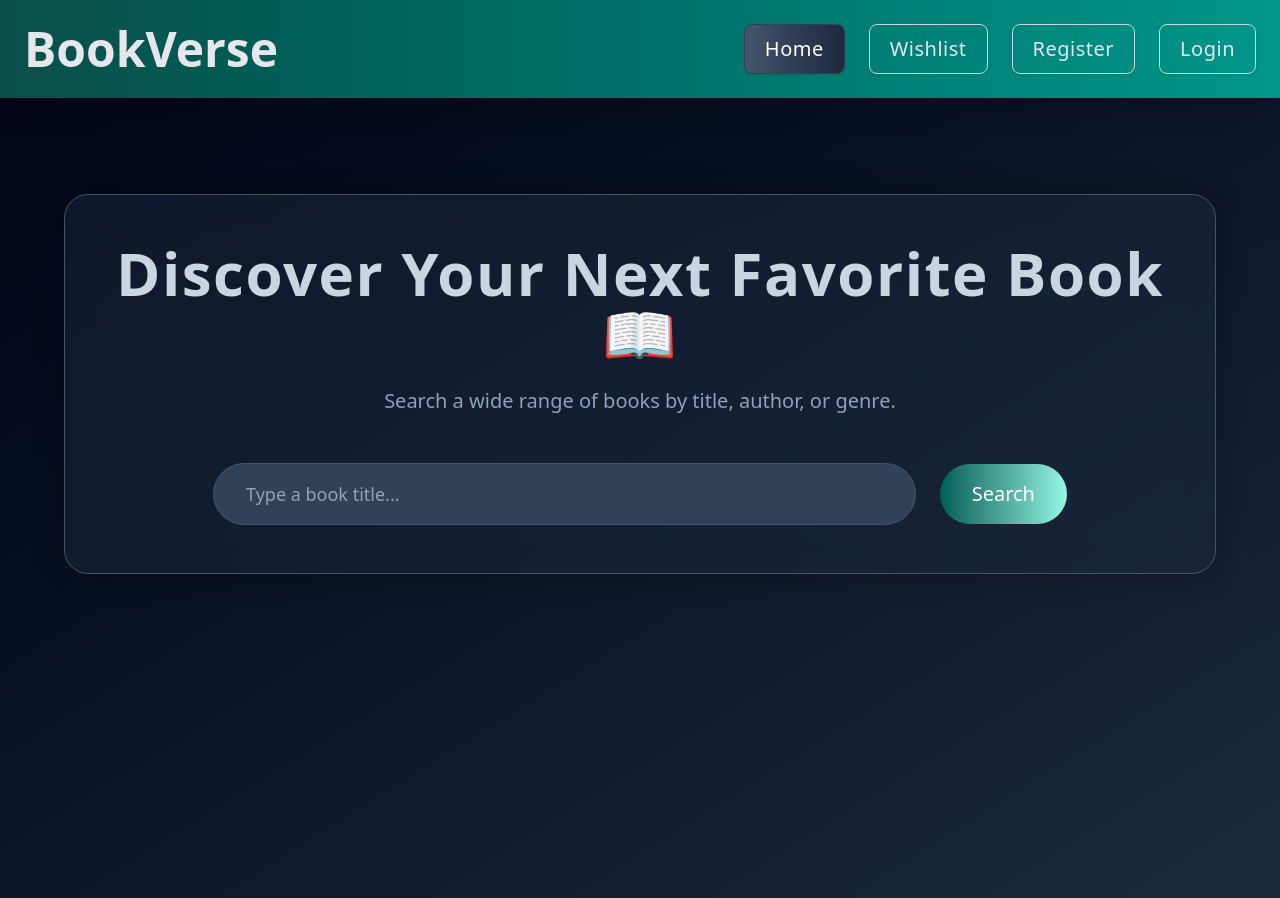
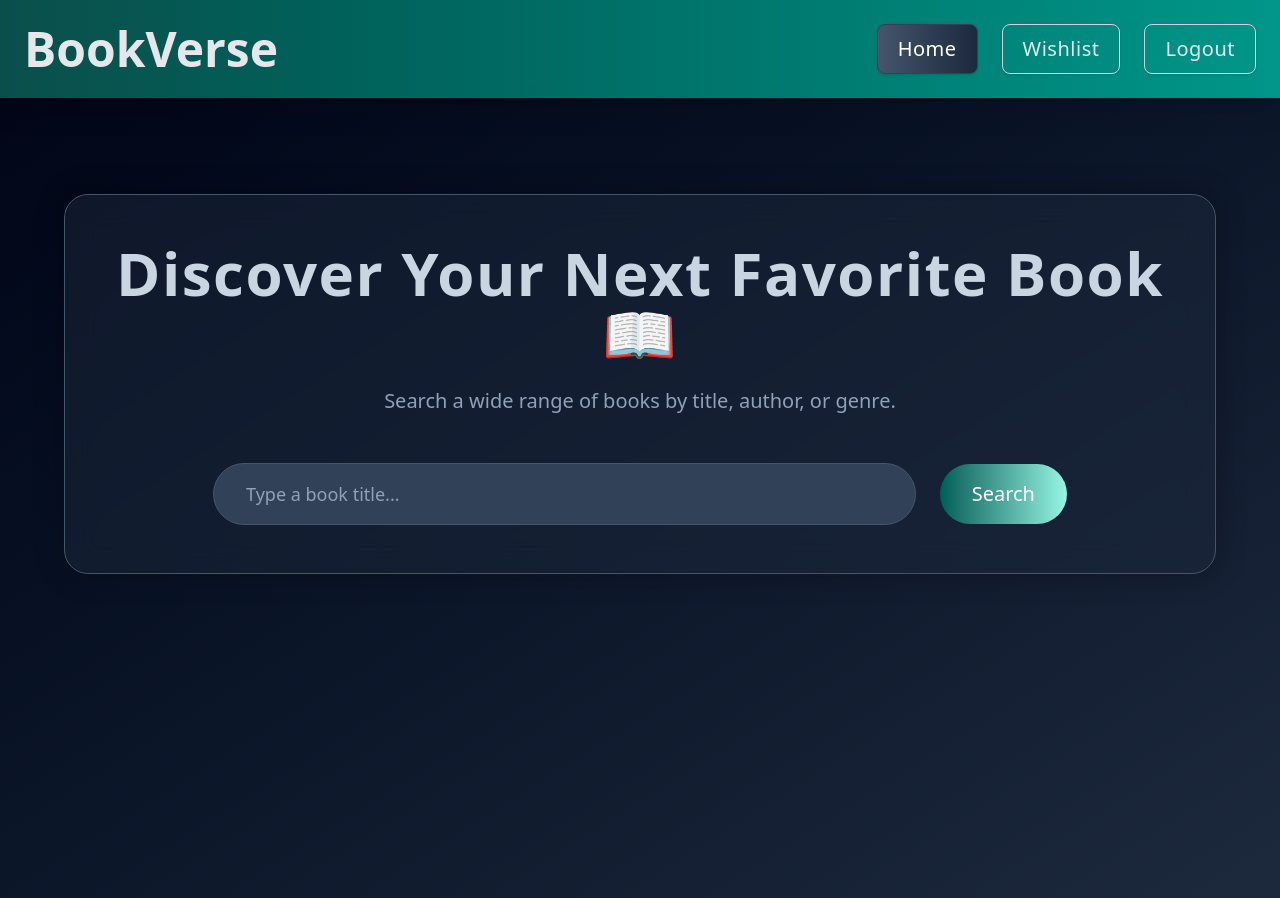
Before and after one commit to KalpaniKapuge/API-book-finder-frontend, a React (Vite) app: page / in a window 1280 px wide. Built offline with nearby package versions, Linux system fonts and the light colour scheme; sample sign-in values are in the browser's storage.

Commit message:
create logout function✏️

```diff
--- a/src/App.jsx
+++ b/src/App.jsx
@@ -1,4 +1,4 @@
-// App.jsx
+import React, { useState, useEffect, useContext } from 'react';
 import { BrowserRouter as Router, Routes, Route, Link, useLocation, useNavigate } from 'react-router-dom';
 import Home from './pages/home';
 import Wishlist from './pages/wishlist';
@@ -6,17 +6,45 @@ import Login from './pages/login';
 import Register from './pages/register';
 import AllBooks from './pages/allBooks';
 import BookDetail from './pages/bookDetail';
+import ProtectedRoute from './components/protectRoute';
 import { ToastContainer, toast } from 'react-toastify';
 import 'react-toastify/dist/ReactToastify.css';
 import './App.css';
+import { AuthContext } from './context/authContext';  // <-- import your context here
+import { AuthProvider } from './context/authContext';
+
 
 function App() {
-  const isLoggedIn = !!localStorage.getItem('token');
+  const { isLoggedIn, logout } = useContext(AuthContext);
+  const navigate = useNavigate();
+  const location = useLocation();
+
+  useEffect(() => {
+    const handleStorageChange = () => {
+      setIsLoggedIn(!!localStorage.getItem('token'));
+    };
+
+    const handleLoginEvent = () => {
+      setIsLoggedIn(true);
+    };
+
+    window.addEventListener('storage', handleStorageChange);
+    window.addEventListener('login', handleLoginEvent);
+
+    return () => {
+      window.removeEventListener('storage', handleStorageChange);
+      window.removeEventListener('login', handleLoginEvent);
+    };
+  }, []);
+
+ const handleLogout = () => {
+    logout();
+    toast.success('Logged out successfully');
+    navigate('/login');
+  };
 
   const NavLink = ({ to, label, protectedLink }) => {
-  const location = useLocation();
     const isActive = location.pathname === to;
-  const isLoggedIn = !!localStorage.getItem('token');
 
     const handleClick = (e) => {
       if (protectedLink && !isLoggedIn) {
@@ -40,38 +68,59 @@ function App() {
     );
   };
 
-
   return (
-    <Router>
-      <div className="bg-gradient-to-br from-slate-950 to-slate-800  min-h-screen text-gray-300 font-sans">
+    <div className="bg-gradient-to-br from-slate-950 to-slate-800 min-h-screen text-gray-300 font-sans">
       <nav className="bg-gradient-to-r from-teal-900 to-teal-600 shadow-xl sticky top-0 z-50">
-
         <div className="container mx-auto px-6 py-6 flex justify-between items-center">
-            <h1 className="text-5xl font-extrabold text-gray-200 flex items-center gap-3 ">
+          <h1 className="text-5xl font-extrabold text-gray-200 flex items-center gap-3">
             BookVerse
           </h1>
-            <div className="flex space-x-6 ">
+          <div className="flex space-x-6 items-center">
             <NavLink to="/" label="Home" />
-              <NavLink to="/wishlist" label="Wishlist" protectedLink />
-               <NavLink to="/register" label="Register" />
-              <NavLink to="/login" label="Login" />
-
+            {isLoggedIn && <NavLink to="/wishlist" label="Wishlist" />}
+            {!isLoggedIn && <NavLink to="/register" label="Register" />}
+            {!isLoggedIn && <NavLink to="/login" label="Login" />}
+            {isLoggedIn && (
+              <button
+                onClick={handleLogout}
+                className="px-5 py-2.5 rounded-lg text-xl font-medium tracking-wide transition duration-300 ease-in-out shadow-sm border text-slate-200 border-slate-300 hover:text-white hover:bg-gradient-to-r hover:from-slate-400 hover:to-slate-600 hover:border-transparent"
+                aria-label="Logout"
+                title="Logout"
+              >
+                Logout
+              </button>
+            )}
           </div>
         </div>
       </nav>
 
       <Routes>
         <Route path="/" element={<Home />} />
-          <Route path="/wishlist" element={<Wishlist />} />
+        <Route
+          path="/wishlist"
+          element={
+            <ProtectedRoute isLoggedIn={isLoggedIn}>
+              <Wishlist />
+            </ProtectedRoute>
+          }
+        />
         <Route path="/login" element={<Login />} />
         <Route path="/register" element={<Register />} />
         <Route path="/all-books" element={<AllBooks />} />
         <Route path="/book/:id" element={<BookDetail />} />
       </Routes>
+
       <ToastContainer position="top-right" />
     </div>
+  );
+}
+
+export default function AppWrapper() {
+  return (
+    <Router>
+      <AuthProvider>
+        <App />
+      </AuthProvider>
     </Router>
   );
 }
-
-export default App;
--- /dev/null
+++ b/src/components/protectRoute.jsx
@@ -0,0 +1,13 @@
+import React, { useContext } from 'react';
+import { Navigate } from 'react-router-dom';
+import { AuthContext } from '../context/authContext';
+
+const ProtectedRoute = ({ children }) => {
+  const { isLoggedIn } = useContext(AuthContext);
+  if (!isLoggedIn) {
+    return <Navigate to="/login" replace />;
+  }
+  return children;
+};
+
+export default ProtectedRoute;
--- /dev/null
+++ b/src/context/authContext.jsx
@@ -0,0 +1,31 @@
+import React, { createContext, useState, useEffect } from 'react';
+
+export const AuthContext = createContext();
+
+export const AuthProvider = ({ children }) => {
+  const [isLoggedIn, setIsLoggedIn] = useState(!!localStorage.getItem('token'));
+
+  useEffect(() => {
+    const handleStorageChange = () => {
+      setIsLoggedIn(!!localStorage.getItem('token'));
+    };
+    window.addEventListener('storage', handleStorageChange);
+    return () => window.removeEventListener('storage', handleStorageChange);
+  }, []);
+
+  const login = (token) => {
+    localStorage.setItem('token', token);
+    setIsLoggedIn(true);
+  };
+
+  const logout = () => {
+    localStorage.removeItem('token');
+    setIsLoggedIn(false);
+  };
+
+  return (
+    <AuthContext.Provider value={{ isLoggedIn, login, logout }}>
+      {children}
+    </AuthContext.Provider>
+  );
+};
--- a/src/pages/login.jsx
+++ b/src/pages/login.jsx
@@ -1,22 +1,27 @@
-import { useState } from 'react';
+import { useState, useContext } from 'react';
 import API from '../api/api';
 import { useNavigate } from 'react-router-dom';
 import { toast } from 'react-toastify';
+import { AuthContext } from '../context/authContext';  // Adjust the path as needed
 
 const Login = () => {
   const [form, setForm] = useState({ email: '', password: '' });
   const navigate = useNavigate();
+  const { login } = useContext(AuthContext);  // Get login function from context
 
   const handleLogin = async () => {
     try {
       const res = await API.post('/users/login', form);
-      localStorage.setItem('token', res.data.token);
+      const token = res.data.token;
+      localStorage.setItem('token', token);
+      login(token);  // Update context state
       toast.success('Login successful');
-      navigate('/');
+      navigate('/'); // Redirect to home or desired page
     } catch (err) {
       toast.error(err.response?.data?.message || 'Login failed');
     }
   };
+
   return (
     <div className="flex items-center justify-center min-h-screen bg-gradient-to-br from-slate-950 to-slate-800">
       <div className="relative w-full max-w-lg p-10 bg-slate-800/50 border border-slate-600 rounded-3xl backdrop-blur-lg shadow-[0_0_30px_rgba(0,0,0,0.3)]">
```
Lines whose indentation alone changed are shown as unchanged.
